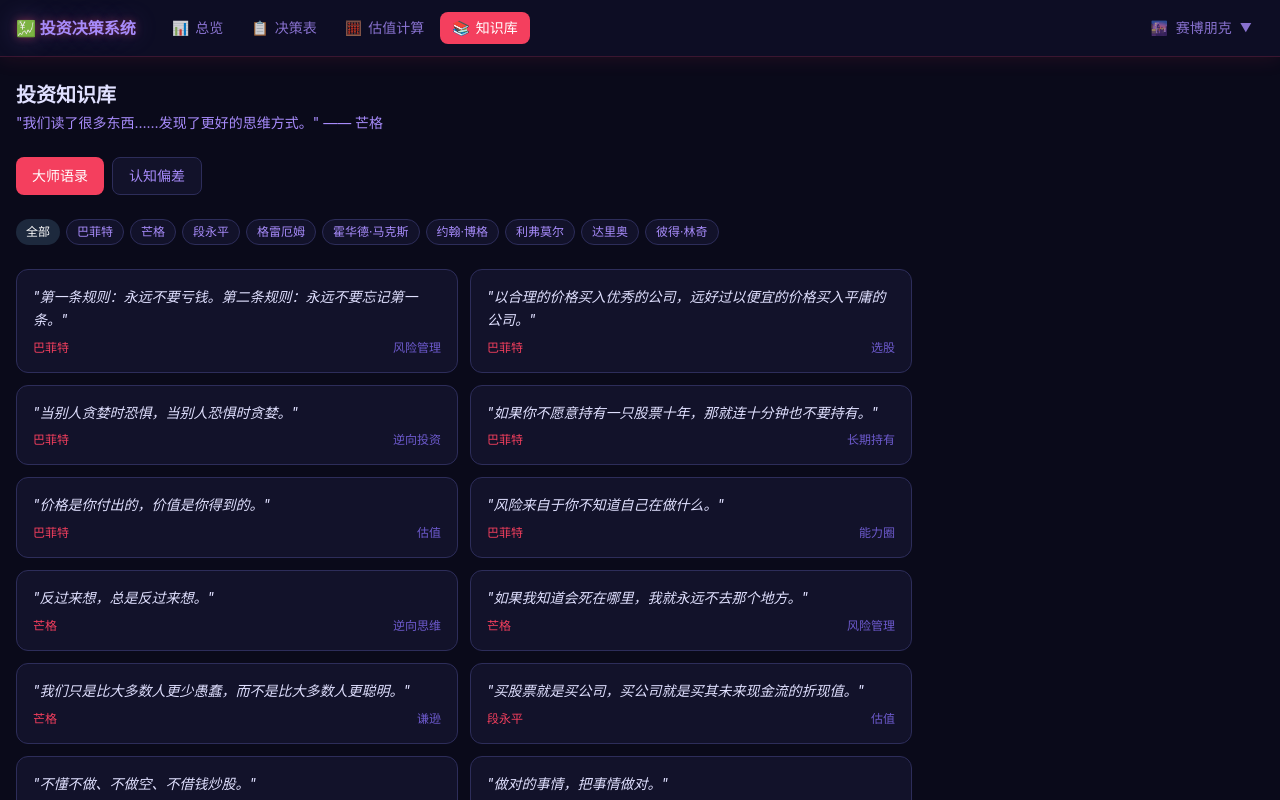
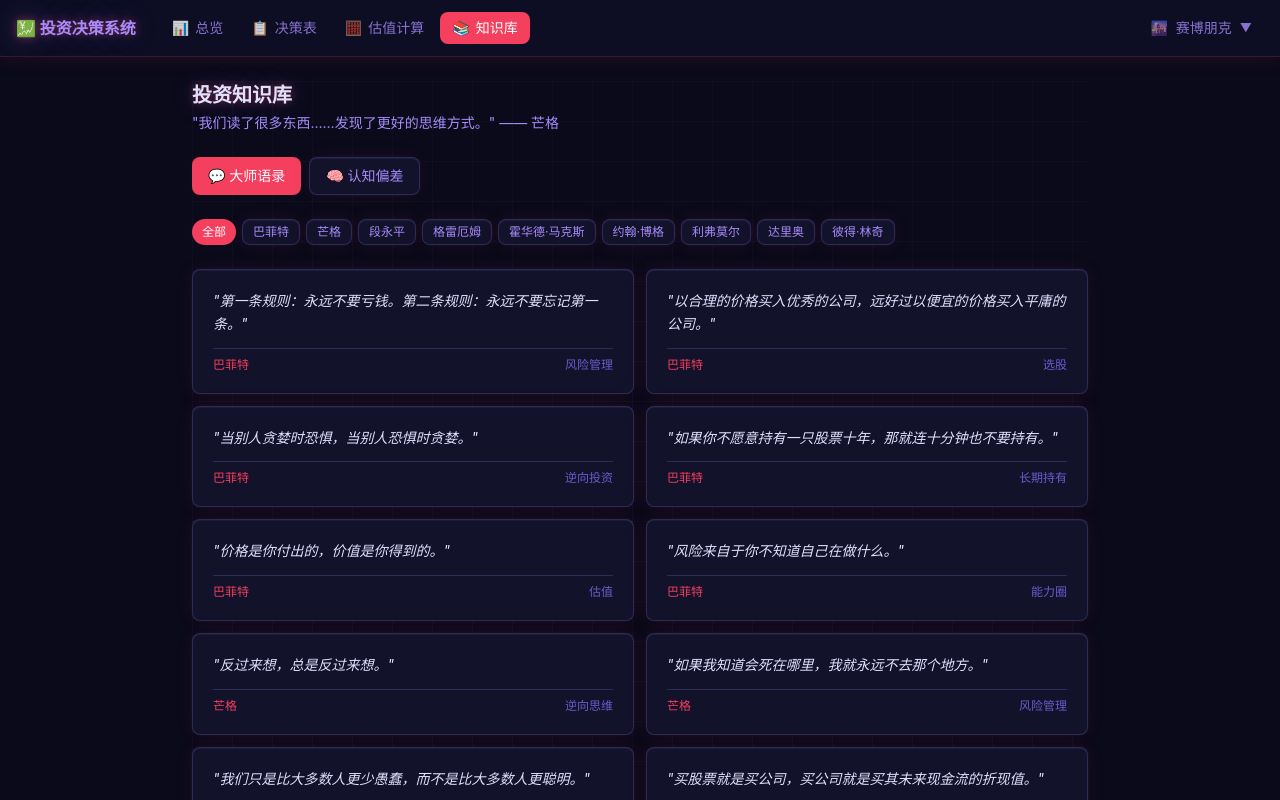
Before and after one commit to lui2015/investmentDecision, a React (Vite) app in the folder frontend/: page /knowledge in a window 1280 px wide. Shown: the top 800 px of the page. Built offline with nearby package versions, Linux system fonts and the light colour scheme.

Commit message:
fix: knowledge page bias cards theme-aware colors for dark theme readability

```diff
--- a/frontend/src/pages/KnowledgePage.tsx
+++ b/frontend/src/pages/KnowledgePage.tsx
@@ -1,4 +1,5 @@
 import { useState } from 'react';
+import { useThemeStore } from '../store/theme';
 
 const quotes = [
   { author: '巴菲特', text: '第一条规则：永远不要亏钱。第二条规则：永远不要忘记第一条。', cat: '风险管理' },
@@ -28,58 +29,113 @@ const quotes = [
 ];
 
 const biases = [
-  { name: '锚定效应', desc: '过度依赖第一个获得的信息（如买入价格）来做后续判断。', remedy: '评估时忘掉买入价格。问自己：如果今天没有持仓，我会以当前价格买入吗？' },
-  { name: '确认偏差', desc: '倾向于寻找支持自己已有观点的信息，忽略反面证据。', remedy: '主动寻找反对意见。芒格的方法：列出不该买的理由。' },
-  { name: '损失厌恶', desc: '亏损带来的痛苦是同等收益带来快乐的2倍以上。', remedy: '在买入前就设定止损条件。关注决策质量而非单次结果。' },
-  { name: '从众心理', desc: '跟随大多数人的行为，认为"大家都在买一定没错"。', remedy: '回到检查清单。巴菲特："别人贪婪时恐惧，别人恐惧时贪婪。"' },
-  { name: '过度自信', desc: '高估自己的判断能力和信息优势。', remedy: '记录预测并事后复盘准确率。承认"我不知道"比错误的确信更有价值。' },
-  { name: '近因偏差', desc: '过度重视最近发生的事件，忽略长期趋势。', remedy: '拉长时间维度看数据，研究完整的市场周期。' },
-  { name: '沉没成本谬误', desc: '因为已经投入了成本而继续错误的决策。', remedy: '忽略已投入的成本，只关注未来的预期收益与风险。' },
-  { name: '幸存者偏差', desc: '只看到成功案例，忽略了大量失败案例。', remedy: '同时关注成功与失败案例。失败模式更有学习价值。' },
+  { name: '锚定效应', icon: '⚓', desc: '过度依赖第一个获得的信息（如买入价格）来做后续判断。', example: '你以100元买入一只股票，当跌到60元时，你总觉得它"应该"回到100元，而忽略了基本面可能已变化。', remedy: '评估时忘掉买入价格。问自己：如果今天没有持仓，我会以当前价格买入吗？' },
+  { name: '确认偏差', icon: '🔍', desc: '倾向于寻找支持自己已有观点的信息，忽略反面证据。', example: '买入某股票后，你只看利好新闻，自动忽略或否认利空消息。', remedy: '主动寻找反对意见。芒格的方法：列出不该买的理由。' },
+  { name: '损失厌恶', icon: '💔', desc: '亏损带来的痛苦是同等收益带来快乐的2倍以上。', example: '不愿止损离场，因为"卖了就真的亏了"，导致小亏变大亏。', remedy: '在买入前就设定止损条件。关注决策质量而非单次结果。' },
+  { name: '从众心理', icon: '🐑', desc: '跟随大多数人的行为，认为"大家都在买一定没错"。', example: '牛市末期跟风追涨，熊市恐慌性抛售。', remedy: '回到检查清单。巴菲特："别人贪婪时恐惧，别人恐惧时贪婪。"' },
+  { name: '过度自信', icon: '🦚', desc: '高估自己的判断能力和信息优势。', example: '认为自己能够准确预测短期市场走势或个股涨跌。', remedy: '记录预测并事后复盘准确率。承认"我不知道"比错误的确信更有价值。' },
+  { name: '近因偏差', icon: '📅', desc: '过度重视最近发生的事件，忽略长期趋势。', example: '因为最近三个月市场上涨，就认为市场会一直涨下去。', remedy: '拉长时间维度看数据，研究完整的市场周期。' },
+  { name: '沉没成本谬误', icon: '🕳️', desc: '因为已经投入了成本（时间/金钱/精力）而继续错误的决策。', example: '一只股票已经亏损30%，因为"已经亏了这么多"而不愿卖出，甚至加仓。', remedy: '忽略已投入的成本，只关注未来的预期收益与风险。' },
+  { name: '幸存者偏差', icon: '🏆', desc: '只看到成功案例，忽略了大量失败案例。', example: '看到某人重仓某股票赚了10倍就想模仿，却没看到更多人重仓亏光。', remedy: '同时关注成功与失败案例。失败模式更有学习价值。' },
 ];
 
 export default function KnowledgePage() {
   const [tab, setTab] = useState<'quotes' | 'biases'>('quotes');
   const [filter, setFilter] = useState('all');
+  const { themeId } = useThemeStore();
+  const isCyber = themeId === 'cyberpunk';
   const authors = [...new Set(quotes.map(q => q.author))];
   const filtered = filter === 'all' ? quotes : quotes.filter(q => q.author === filter);
 
   return (
-    <div className="max-w-4xl space-y-6">
+    <div className={`max-w-4xl mx-auto space-y-6 animate-fade-in ${isCyber ? 'cyber-grid' : ''}`}>
       <div>
-        <h2 className="text-xl font-bold t-text">投资知识库</h2>
+        <h2 className={`text-xl font-bold t-text ${isCyber ? 'glow-text' : ''}`}>投资知识库</h2>
         <p className="text-sm t-text2 mt-1">"我们读了很多东西……发现了更好的思维方式。" —— 芒格</p>
       </div>
+
+      {/* Tabs */}
       <div className="flex gap-2">
-        <button onClick={() => setTab('quotes')} className={`px-4 py-2 rounded-lg text-sm ${tab === 'quotes' ? 't-accent-bg text-white' : 't-bg2 t-text2 border t-border'}`}>大师语录</button>
-        <button onClick={() => setTab('biases')} className={`px-4 py-2 rounded-lg text-sm ${tab === 'biases' ? 't-accent-bg text-white' : 't-bg2 t-text2 border t-border'}`}>认知偏差</button>
+        <button onClick={() => setTab('quotes')}
+          className={`px-4 py-2 rounded-lg text-sm font-medium transition-all ${tab === 'quotes' ? 't-accent-bg' : 't-card t-text2'}`}>
+          💬 大师语录
+        </button>
+        <button onClick={() => setTab('biases')}
+          className={`px-4 py-2 rounded-lg text-sm font-medium transition-all ${tab === 'biases' ? 't-accent-bg' : 't-card t-text2'}`}>
+          🧠 认知偏差
+        </button>
       </div>
+
+      {/* Quotes Tab */}
       {tab === 'quotes' && (
         <>
           <div className="flex flex-wrap gap-1.5">
-            <button onClick={() => setFilter('all')} className={`px-2.5 py-1 rounded-full text-xs ${filter === 'all' ? 'bg-slate-800 text-white' : 't-bg2 t-text2 border t-border'}`}>全部</button>
-            {authors.map(a => <button key={a} onClick={() => setFilter(a)} className={`px-2.5 py-1 rounded-full text-xs ${filter === a ? 'bg-slate-800 text-white' : 't-bg2 t-text2 border t-border'}`}>{a}</button>)}
+            <button onClick={() => setFilter('all')}
+              className={`px-2.5 py-1 rounded-full text-xs transition-all ${filter === 'all' ? 't-accent-bg' : 't-card t-text2'}`}>
+              全部
+            </button>
+            {authors.map(a => (
+              <button key={a} onClick={() => setFilter(a)}
+                className={`px-2.5 py-1 rounded-full text-xs transition-all ${filter === a ? 't-accent-bg' : 't-card t-text2'}`}>
+                {a}
+              </button>
+            ))}
           </div>
           <div className="grid grid-cols-1 md:grid-cols-2 gap-3">
             {filtered.map((q, i) => (
-              <div key={i} className="t-bg2 rounded-xl p-4 border t-border">
+              <div key={i} className="t-card t-card-hover p-5">
                 <p className="text-sm t-text italic leading-relaxed">"{q.text}"</p>
-                <div className="flex justify-between mt-2"><span className="text-xs t-accent">{q.author}</span><span className="text-xs t-muted">{q.cat}</span></div>
+                <div className="flex justify-between mt-3 pt-2" style={{ borderTop: '1px solid var(--t-border)' }}>
+                  <span className="text-xs t-accent font-medium">{q.author}</span>
+                  <span className="text-xs t-muted">{q.cat}</span>
+                </div>
               </div>
             ))}
           </div>
         </>
       )}
+
+      {/* Biases Tab */}
       {tab === 'biases' && (
-        <div className="space-y-3">
-          <div className="p-3 bg-amber-50 border border-amber-200 rounded-lg text-sm t-warning">
-            💡 了解这些认知偏差是第一步。真正困难的是在实际投资中识别并克服它们——这正是决策表的价值。
+        <div className="space-y-4">
+          {/* Tip banner */}
+          <div className="t-card p-4" style={{ borderLeft: '3px solid var(--t-warning)' }}>
+            <p className="text-sm t-text">
+              💡 了解这些认知偏差是第一步。真正困难的是在实际投资中识别并克服它们——这正是决策表的价值。
+            </p>
           </div>
+
+          {/* Bias cards */}
           {biases.map((b, i) => (
-            <div key={i} className="t-bg2 rounded-xl p-4 border t-border">
-              <h3 className="font-semibold t-text">{b.name}</h3>
-              <p className="text-sm t-text2 mt-1">{b.desc}</p>
-              <div className="mt-2 p-2.5 bg-green-50 rounded-lg text-sm t-success"><strong>应对：</strong>{b.remedy}</div>
+            <div key={i} className={`t-card overflow-hidden ${isCyber ? 'glow-border' : ''}`}>
+              {/* Header */}
+              <div className="px-5 py-3 t-bg3 flex items-center gap-3" style={{ borderBottom: '1px solid var(--t-border)' }}>
+                <span className="text-xl">{b.icon}</span>
+                <h3 className="font-bold t-text text-base">{b.name}</h3>
+              </div>
+
+              <div className="p-5 space-y-4">
+                {/* Description */}
+                <p className="text-sm t-text leading-relaxed">{b.desc}</p>
+
+                {/* Example - danger zone */}
+                <div className="rounded-lg p-3.5" style={{ background: 'color-mix(in srgb, var(--t-danger) 10%, var(--t-bg-secondary))', border: '1px solid color-mix(in srgb, var(--t-danger) 25%, transparent)' }}>
+                  <div className="flex items-center gap-1.5 mb-1.5">
+                    <span className="text-xs">⚠️</span>
+                    <span className="text-xs font-semibold t-danger">典型表现</span>
+                  </div>
+                  <p className="text-sm t-text leading-relaxed">{b.example}</p>
+                </div>
+
+                {/* Remedy - success zone */}
+                <div className="rounded-lg p-3.5" style={{ background: 'color-mix(in srgb, var(--t-success) 10%, var(--t-bg-secondary))', border: '1px solid color-mix(in srgb, var(--t-success) 25%, transparent)' }}>
+                  <div className="flex items-center gap-1.5 mb-1.5">
+                    <span className="text-xs">✅</span>
+                    <span className="text-xs font-semibold t-success">应对方法</span>
+                  </div>
+                  <p className="text-sm t-text leading-relaxed">{b.remedy}</p>
+                </div>
+              </div>
             </div>
           ))}
         </div>
```
